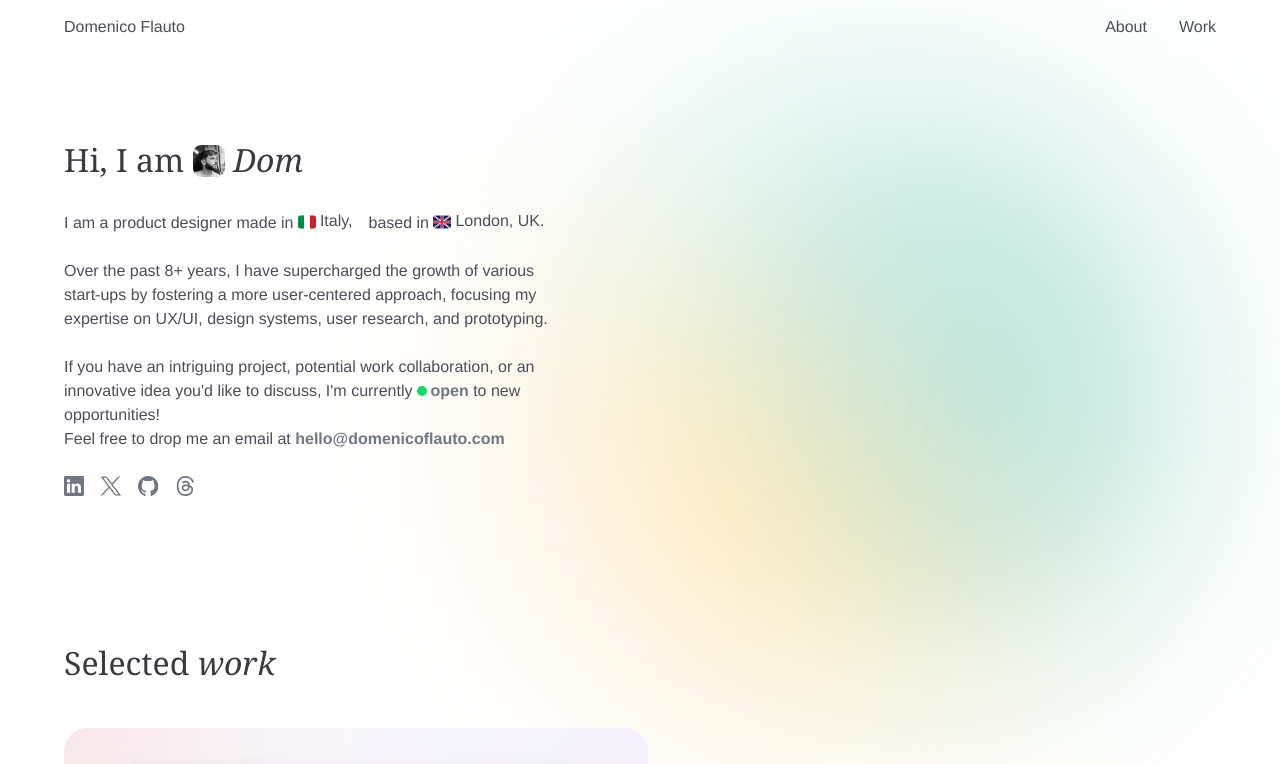
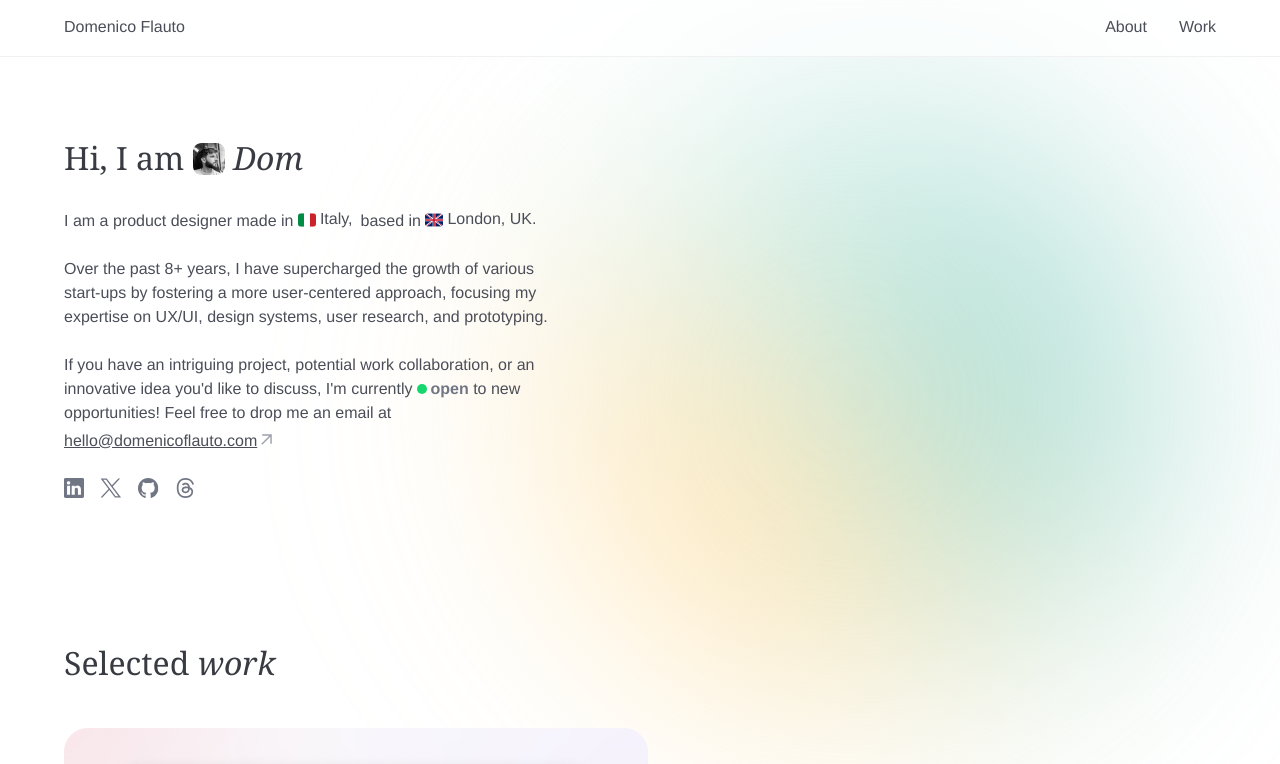
Before and after one commit to domenicoflauto/domenicoflauto, a Next.js app: page / in a window 1280 px wide. Shown: the top 764 px of the page. Built offline with nearby package versions, Linux system fonts and the light colour scheme.

Commit message:
fix viewport height issue, add mailto lik, fix max-width of gradient, add subtle border to navbar

```diff
--- a/src/app/globals.css
+++ b/src/app/globals.css
@@ -100,6 +100,11 @@ section.container {
   /* background: #040D2510; */
 }
 
+section.container-intro {
+  min-height: 520px;
+  height: 80dvh;
+}
+
 @media screen and (min-width: 1328px) {
   section.container, header.header {
     width: 1200px
@@ -165,7 +170,8 @@ h2.title {
   left: 0;
   width: 100%;
   z-index: 100;
-  background: rgba(255, 255, 255, 0.01);
+  background: rgba(255, 255, 255, 0.6);
+  border-bottom: 1px solid #f1f1f1;
   backdrop-filter: blur(6px);
   display: flex;
   flex-direction: row;
--- a/src/app/page.tsx
+++ b/src/app/page.tsx
@@ -12,7 +12,7 @@ export default function Home() {
     <>
       <Header />
       <motion.section
-        className='container'
+        className='container container-intro'
         id="about"
         initial={{ opacity: 0, y: 25 }}
         animate={{ opacity: 1, y: 0 }}
--- a/src/components/intro/intro.css
+++ b/src/components/intro/intro.css
@@ -104,3 +104,10 @@
     right: calc(50% - 15vw);
   }
 }
+
+@media screen and (min-width: 1328px) {
+  .blob {
+    font-size: 265px;
+    right: calc(50% - 15vw);
+  }
+}
--- a/src/components/intro/intro.tsx
+++ b/src/components/intro/intro.tsx
@@ -2,6 +2,7 @@
 
 import Image from 'next/image';
 import { SocialIcons } from '@/components/socialIcons';
+import { IconArrow } from '../work';
 
 import './intro.css';
 
@@ -22,7 +23,7 @@ export function Intro() {
         I am a product designer made in&nbsp;
         <span className="unbreakable">
           <Image src="/images/flag-it.svg" alt="Flag of Italy" width={18} height={14} />
-          Italy,&emsp;
+          Italy,&ensp;
         </span>
         based&nbsp;in&nbsp;
         <span className="unbreakable">
@@ -37,8 +38,7 @@ export function Intro() {
         If you have an intriguing project, potential work collaboration, or an innovative idea you&apos;d like to discuss, I&apos;m currently
         <span className="dot" />
         <strong>open</strong> to new opportunities!
-        <br />
-        Feel free to drop me an email at <strong>hello@domenicoflauto.com</strong>
+        Feel free to drop me an email at <a className='item-link' href="mailto:hello@domenicoflauto.com?subject=Let's talk about [...]&body=Hey Dom, I was on your personal website and I thought I'd send an email...">hello@domenicoflauto.com<IconArrow /></a>
       </p>
       <SocialIcons />
 
--- a/src/components/work/work.tsx
+++ b/src/components/work/work.tsx
@@ -16,7 +16,7 @@ import './work.css';
 
 
 
-const IconArrow = () => {
+export const IconArrow = () => {
   return (
     <svg xmlns="http://www.w3.org/2000/svg" width="20" height="21" viewBox="0 0 20 21" fill="none">
       <mask id="mask0_443_41748" style={{ maskType: "alpha" }} maskUnits="userSpaceOnUse" x="0" y="0" width="20" height="21">
```
